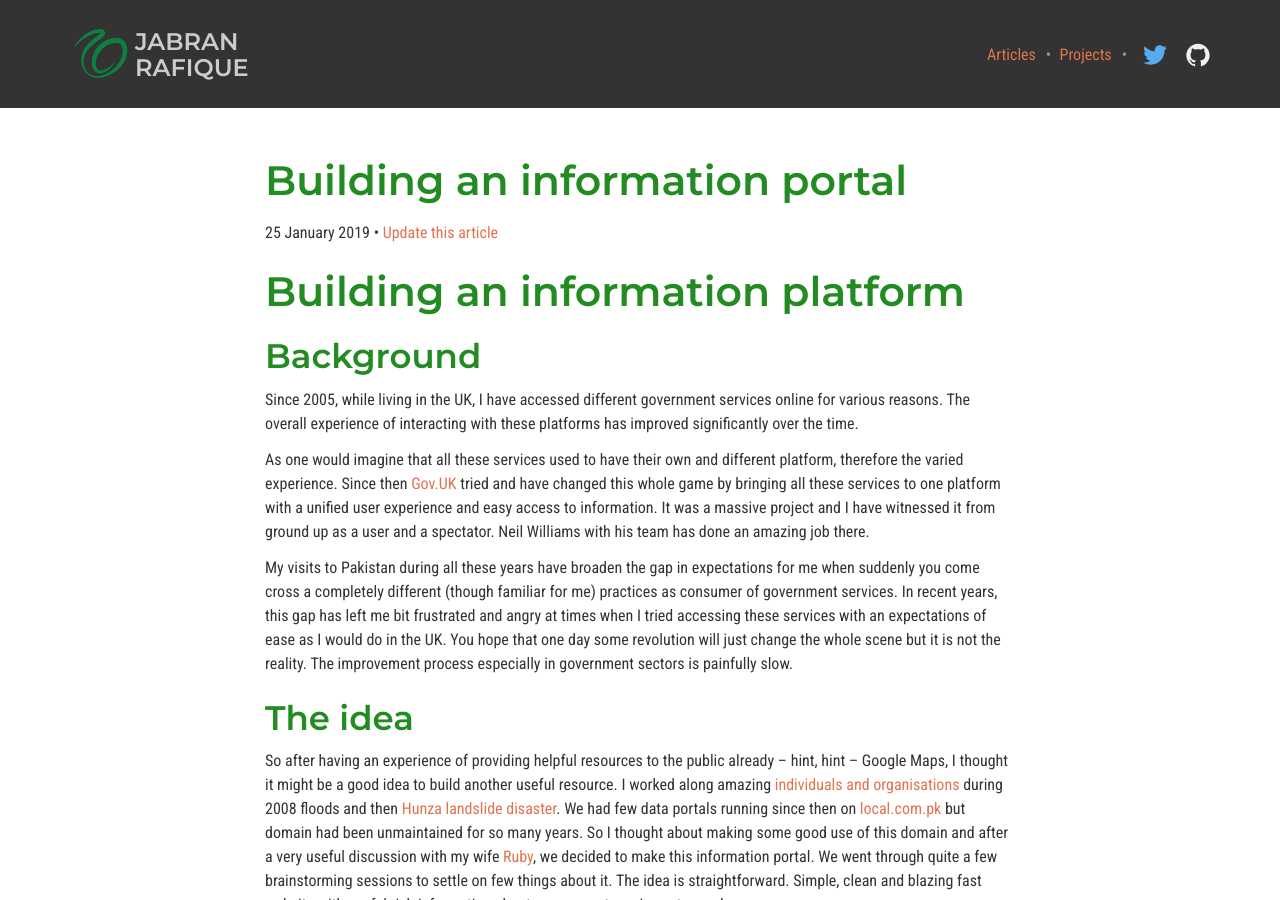
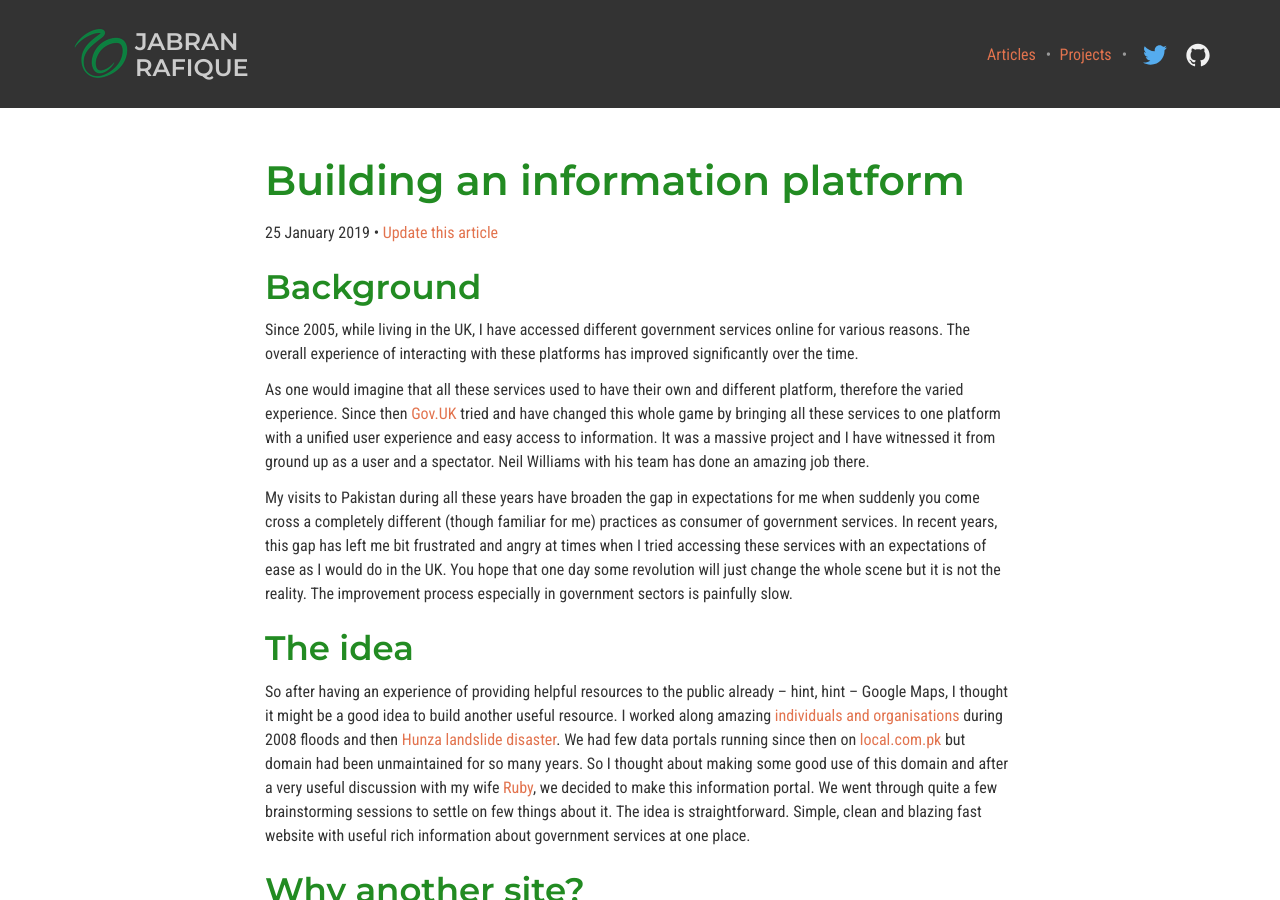
Before and after one commit to jabranr/jabranr.github.io-legacy, a Jekyll site: the page built from _posts/2019-01-25-building-information-platform.markdown, in a window 1280 px wide and 900 px high. Built offline with Jekyll 4.4.1, drawn with Linux system fonts in a browser that asks for light colours; comment, search, counter and statistics services are not loaded.

Commit message:
update title, url

```diff
--- a/_posts/2019-01-25-building-information-portal.markdown
+++ b/_posts/2019-01-25-building-information-platform.markdown
@@ -1,6 +1,6 @@
 ---
 layout: post
-title: Building an information portal
+title: Building an information platform
 date: 2019-01-25 01:00:00
 categories: articles
 tags: [pakistan, information, services, platform, portal]
@@ -10,8 +10,6 @@ thumbnail:
 comment: true
 private: false
 ---
-
-# Building an information platform
 
 ## Background
 
```
